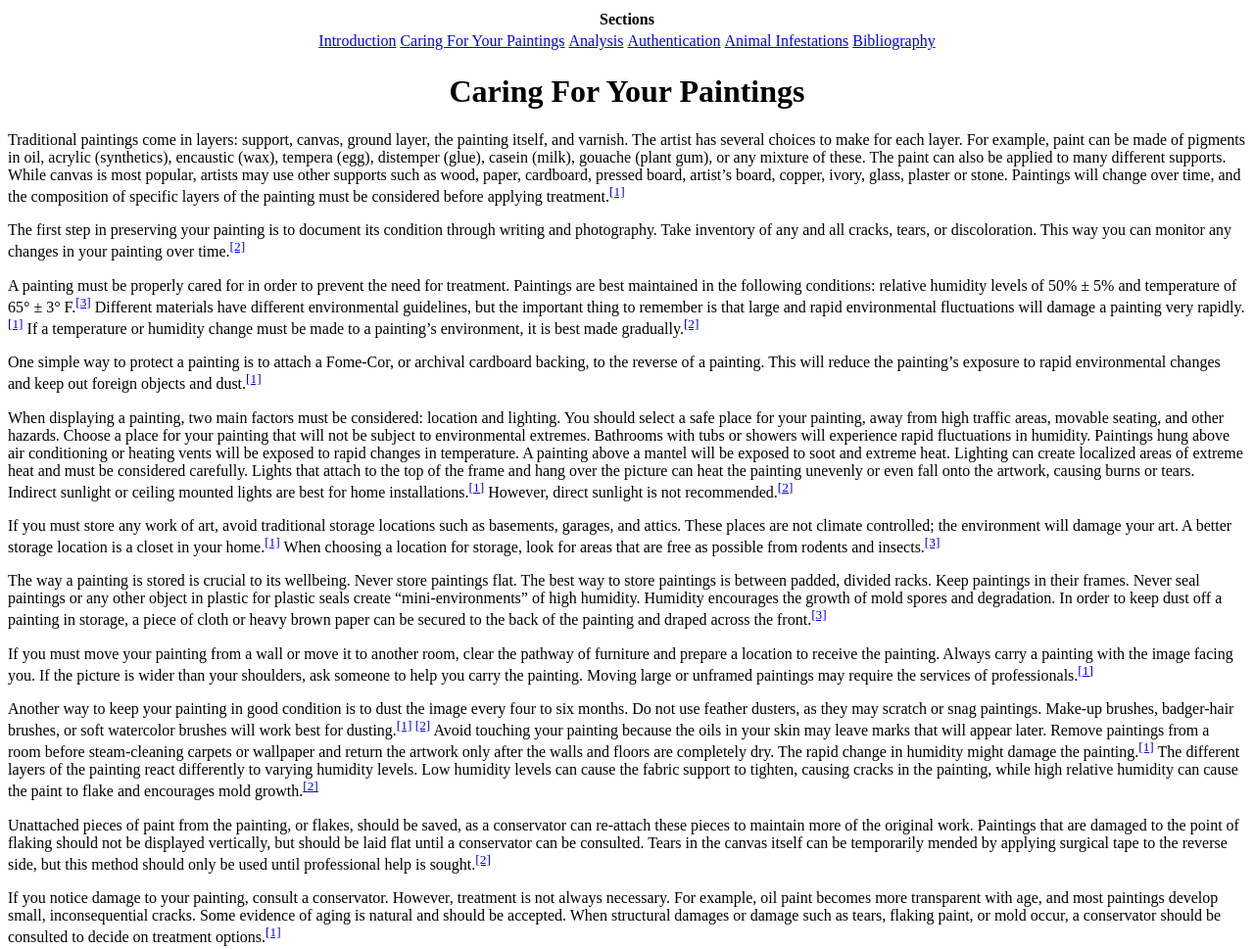
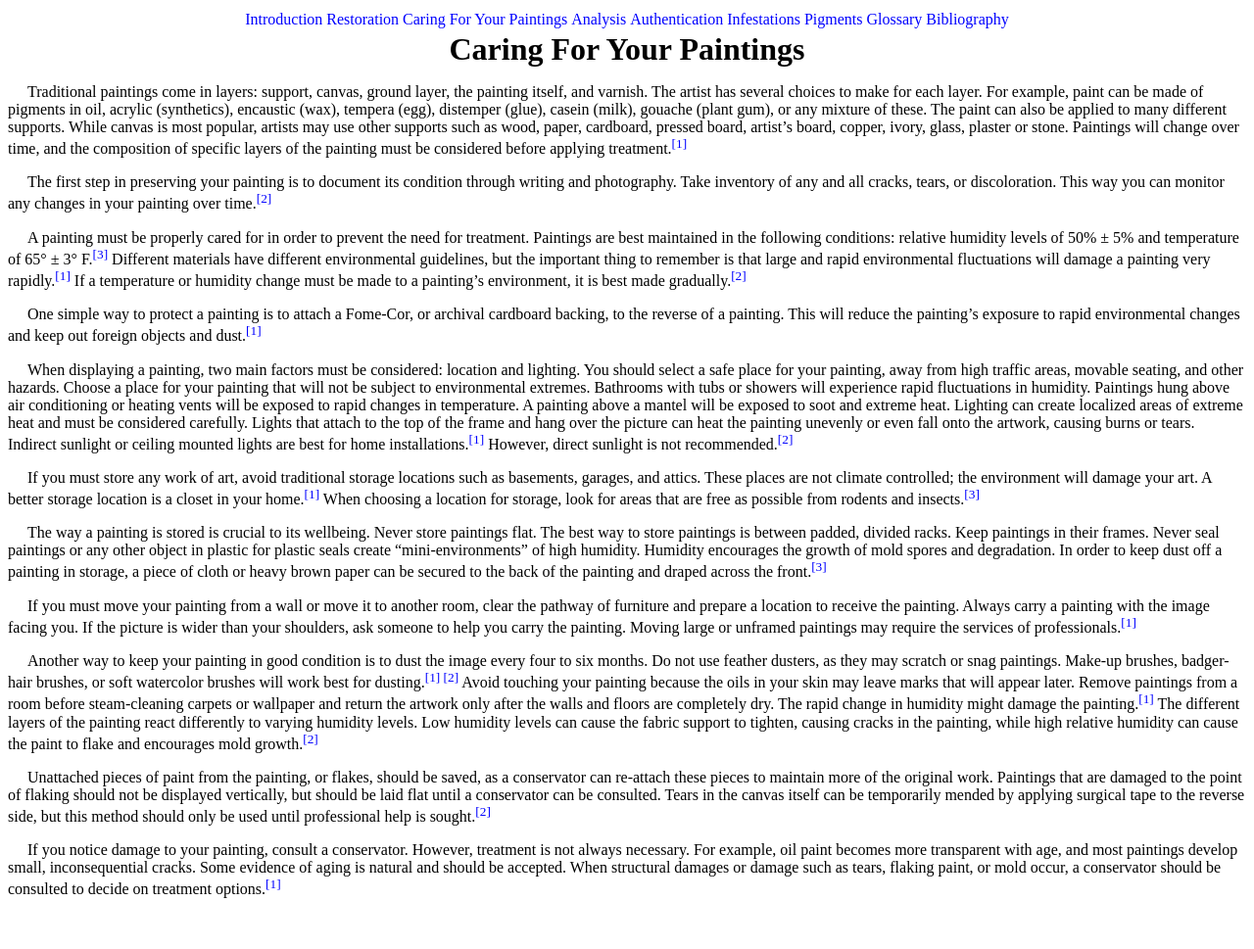
Before and after one commit to CairnsM/ChemistryOlympics, a plain HTML site: page Caring_For_Your_Paintings.html in a window 1280 px wide. Shown: the whole page at 98% size. After the commit the page ends 934 px from the top, so only its background shows below. Drawn offline with Linux system fonts and the light colour scheme.

Commit message:
Update Caring_For_Your_Paintings.html

```diff
--- a/Caring_For_Your_Paintings.html
+++ b/Caring_For_Your_Paintings.html
@@ -6,6 +6,7 @@ and open the template in the editor.
 -->
 <html>
     <head>
+        <link type="text/css" rel="stylesheet" href="Stylesheet.css"/>
         <title>Caring For Your Paintings</title>
         <meta charset="UTF-8">
         <meta name="viewport" content="width=device-width">
@@ -14,43 +15,45 @@ and open the template in the editor.
         <div class="nav">
             <table align="center">
                <thead>
-                  <th colspan ="6">Sections</th>
                </thead>
                <tbody>
                   <tr>
-                     <td><a href="http://matesartchemistry.net23.net/index.html">Introduction</a></td>
-                     <td><a href="http://matesartchemistry.net23.net/Caring_For_Your_Paintings.html">Caring For Your Paintings</a></td>
-                     <td><a href="http://matesartchemistry.net23.net/Analysis.html">Analysis</a></td>
-                     <td><a href="http://matesartchemistry.net23.net/Authentication.html">Authentication</a></td>
-                     <td><a href="http://matesartchemistry.net23.net/Animal_Infestations.html.html">Animal Infestations</a></td>
-                     <td><a href="http://matesartchemistry.net23.net/Bibliography.html">Bibliography</a></td>
+                     <td><a href="index.html">Introduction</a></td>
+                     <td><a href="Restoration.html">Restoration</a></td>
+                     <td><a href="Caring_For_Your_Paintings.html">Caring For Your Paintings</a></td>
+                     <td><a href="Analysis.html">Analysis</a></td>
+                     <td><a href="Authentication.html">Authentication</a></td>
+                     <td><a href="Infestations.html">Infestations</a></td>
+                     <td><a href="Pigments.html">Pigments</a></td>
+                     <td><a href="Glossary.html">Glossary</a></td>
+                     <td><a href="Bibliography.html">Bibliography</a></td>
                   </tr>
                </tbody>
            </table>
 	</div>
         <div class="Header" style="text-align:center"><h1>Caring For Your Paintings</h1></div>
         <div class="Body">
-            <p>     Traditional paintings come in layers: support, canvas, ground layer, the painting itself, and varnish.  The artist has several choices to make for each layer. For example, paint can be made of pigments in oil, acrylic (synthetics), encaustic (wax), tempera (egg), distemper (glue), casein (milk), gouache (plant gum), or any mixture of these. The paint can also be applied to many different supports. While canvas is most popular, artists may use other supports such as wood, paper, cardboard, pressed board, artist’s board, copper, ivory, glass, plaster or stone. Paintings will change over time, and the composition of specific layers of the painting must be considered before applying treatment.<sup><a href="http://matesartchemistry.net23.net/Bibliography.html#Work1">[1]</a></sup></p>
+            <p>&nbsp;&nbsp;&nbsp;&nbsp;&nbsp;Traditional paintings come in layers: support, canvas, ground layer, the painting itself, and varnish.  The artist has several choices to make for each layer. For example, paint can be made of pigments in oil, acrylic (synthetics), encaustic (wax), tempera (egg), distemper (glue), casein (milk), gouache (plant gum), or any mixture of these. The paint can also be applied to many different supports. While canvas is most popular, artists may use other supports such as wood, paper, cardboard, pressed board, artist’s board, copper, ivory, glass, plaster or stone. Paintings will change over time, and the composition of specific layers of the painting must be considered before applying treatment.<sup><a href="Bibliography.html#Work1">[1]</a></sup></p>
 
-            <p>     The first step in preserving your painting is to document its condition through writing and photography. Take inventory of any and all cracks, tears, or discoloration. This way you can monitor any changes in your painting over time.<sup><a href="http://matesartchemistry.net23.net/Bibliography.html#Work2">[2]</a></sup></p>
+            <p>&nbsp;&nbsp;&nbsp;&nbsp;&nbsp;The first step in preserving your painting is to document its condition through writing and photography. Take inventory of any and all cracks, tears, or discoloration. This way you can monitor any changes in your painting over time.<sup><a href="Bibliography.html#Work2">[2]</a></sup></p>
 
-            <p>     A painting must be properly cared for in order to prevent the need for treatment. Paintings are best maintained in the following conditions:  relative humidity levels of 50% ± 5% and temperature of 65° ± 3° F.<sup><a href="http://matesartchemistry.net23.net/Bibliography.html#Work3">[3]</a></sup> Different materials have different environmental guidelines, but the important thing to remember is that large and rapid environmental fluctuations will damage a painting very rapidly.<sup><a href="http://matesartchemistry.net23.net/Bibliography.html#Work1">[1]</a></sup> If a temperature or humidity change must be made to a painting’s environment, it is best made gradually.<sup><a href="http://matesartchemistry.net23.net/Bibliography.html#Work2">[2]</a></sup></p>
+            <p>&nbsp;&nbsp;&nbsp;&nbsp;&nbsp;A painting must be properly cared for in order to prevent the need for treatment. Paintings are best maintained in the following conditions:  relative humidity levels of 50% ± 5% and temperature of 65° ± 3° F.<sup><a href="Bibliography.html#Work3">[3]</a></sup> Different materials have different environmental guidelines, but the important thing to remember is that large and rapid environmental fluctuations will damage a painting very rapidly.<sup><a href="Bibliography.html#Work1">[1]</a></sup> If a temperature or humidity change must be made to a painting’s environment, it is best made gradually.<sup><a href="Bibliography.html#Work2">[2]</a></sup></p>
 
-            <p>     One simple way to protect a painting is to attach a Fome-Cor, or archival cardboard backing, to the reverse of a painting. This will reduce the painting’s exposure to rapid environmental changes and keep out foreign objects and dust.<sup><a href="http://matesartchemistry.net23.net/Bibliography.html#Work1">[1]</a></sup> </p>
+            <p>&nbsp;&nbsp;&nbsp;&nbsp;&nbsp;One simple way to protect a painting is to attach a Fome-Cor, or archival cardboard backing, to the reverse of a painting. This will reduce the painting’s exposure to rapid environmental changes and keep out foreign objects and dust.<sup><a href="Bibliography.html#Work1">[1]</a></sup> </p>
 
-            <p>     When displaying a painting, two main factors must be considered: location and lighting. You should select a safe place for your painting, away from high traffic areas, movable seating, and other hazards. Choose a place for your painting that will not be subject to environmental extremes. Bathrooms with tubs or showers will experience rapid fluctuations in humidity. Paintings hung above air conditioning or heating vents will be exposed to rapid changes in temperature. A painting above a mantel will be exposed to soot and extreme heat. Lighting can create localized areas of extreme heat and must be considered carefully. Lights that attach to the top of the frame and hang over the picture can heat the painting unevenly or even fall onto the artwork, causing burns or tears. Indirect sunlight or ceiling mounted lights are best for home installations.<sup><a href="http://matesartchemistry.net23.net/Bibliography.html#Work1">[1]</a></sup> However, direct sunlight is not recommended.<sup><a href="http://matesartchemistry.net23.net/Bibliography.html#Work2">[2]</a></sup></p>
+            <p>&nbsp;&nbsp;&nbsp;&nbsp;&nbsp;When displaying a painting, two main factors must be considered: location and lighting. You should select a safe place for your painting, away from high traffic areas, movable seating, and other hazards. Choose a place for your painting that will not be subject to environmental extremes. Bathrooms with tubs or showers will experience rapid fluctuations in humidity. Paintings hung above air conditioning or heating vents will be exposed to rapid changes in temperature. A painting above a mantel will be exposed to soot and extreme heat. Lighting can create localized areas of extreme heat and must be considered carefully. Lights that attach to the top of the frame and hang over the picture can heat the painting unevenly or even fall onto the artwork, causing burns or tears. Indirect sunlight or ceiling mounted lights are best for home installations.<sup><a href="Bibliography.html#Work1">[1]</a></sup> However, direct sunlight is not recommended.<sup><a href="Bibliography.html#Work2">[2]</a></sup></p>
 
-            <p>     If you must store any work of art, avoid traditional storage locations such as basements, garages, and attics. These places are not climate controlled; the environment will damage your art. A better storage location is a closet in your home.<sup><a href="http://matesartchemistry.net23.net/Bibliography.html#Work1">[1]</a></sup> When choosing a location for storage, look for areas that are free as possible from rodents and insects.<sup><a href="http://matesartchemistry.net23.net/Bibliography.html#Work3">[3]</a></sup></p>
+            <p>&nbsp;&nbsp;&nbsp;&nbsp;&nbsp;If you must store any work of art, avoid traditional storage locations such as basements, garages, and attics. These places are not climate controlled; the environment will damage your art. A better storage location is a closet in your home.<sup><a href="Bibliography.html#Work1">[1]</a></sup> When choosing a location for storage, look for areas that are free as possible from rodents and insects.<sup><a href="Bibliography.html#Work3">[3]</a></sup></p>
 
-            <p>     The way a painting is stored is crucial to its wellbeing. Never store paintings flat. The best way to store paintings is between padded, divided racks. Keep paintings in their frames. Never seal paintings or any other object in plastic for plastic seals create “mini-environments” of high humidity. Humidity encourages the growth of mold spores and degradation. In order to keep dust off a painting in storage, a piece of cloth or heavy brown paper can be secured to the back of the painting and draped across the front.<sup><a href="http://matesartchemistry.net23.net/Bibliography.html#Work3">[3]</a></sup></p>
+            <p>&nbsp;&nbsp;&nbsp;&nbsp;&nbsp;The way a painting is stored is crucial to its wellbeing. Never store paintings flat. The best way to store paintings is between padded, divided racks. Keep paintings in their frames. Never seal paintings or any other object in plastic for plastic seals create “mini-environments” of high humidity. Humidity encourages the growth of mold spores and degradation. In order to keep dust off a painting in storage, a piece of cloth or heavy brown paper can be secured to the back of the painting and draped across the front.<sup><a href="Bibliography.html#Work3">[3]</a></sup></p>
 
-            <p>     If you must move your painting from a wall or move it to another room, clear the pathway of furniture and prepare a location to receive the painting. Always carry a painting with the image facing you. If the picture is wider than your shoulders, ask someone to help you carry the painting. Moving large or unframed paintings may require the services of professionals.<sup><a href="http://matesartchemistry.net23.net/Bibliography.html#Work1">[1]</a></sup></p>
+            <p>&nbsp;&nbsp;&nbsp;&nbsp;&nbsp;If you must move your painting from a wall or move it to another room, clear the pathway of furniture and prepare a location to receive the painting. Always carry a painting with the image facing you. If the picture is wider than your shoulders, ask someone to help you carry the painting. Moving large or unframed paintings may require the services of professionals.<sup><a href="Bibliography.html#Work1">[1]</a></sup></p>
 
-            <p>     Another way to keep your painting in good condition is to dust the image every four to six months. Do not use feather dusters, as they may scratch or snag paintings. Make-up brushes, badger-hair brushes, or soft watercolor brushes will work best for dusting.<sup><a href="http://matesartchemistry.net23.net/Bibliography.html#Work1">[1]</a> <a href="http://matesartchemistry.net23.net/Bibliography.html#Work2">[2]</a></sup> Avoid touching your painting because the oils in your skin may leave marks that will appear later. Remove paintings from a room before steam-cleaning carpets or wallpaper and return the artwork only after the walls and floors are completely dry. The rapid change in humidity might damage the painting.<sup><a href="http://matesartchemistry.net23.net/Bibliography.html#Work1">[1]</a></sup> The different layers of the painting react differently to varying humidity levels. Low humidity levels can cause the fabric support to tighten, causing cracks in the painting, while high relative humidity can cause the paint to flake and encourages mold growth.<sup><a href="http://matesartchemistry.net23.net/Bibliography.html#Work2">[2]</a></sup></p>
+            <p>&nbsp;&nbsp;&nbsp;&nbsp;&nbsp;Another way to keep your painting in good condition is to dust the image every four to six months. Do not use feather dusters, as they may scratch or snag paintings. Make-up brushes, badger-hair brushes, or soft watercolor brushes will work best for dusting.<sup><a href="Bibliography.html#Work1">[1]</a> <a href="Bibliography.html#Work2">[2]</a></sup> Avoid touching your painting because the oils in your skin may leave marks that will appear later. Remove paintings from a room before steam-cleaning carpets or wallpaper and return the artwork only after the walls and floors are completely dry. The rapid change in humidity might damage the painting.<sup><a href="Bibliography.html#Work1">[1]</a></sup> The different layers of the painting react differently to varying humidity levels. Low humidity levels can cause the fabric support to tighten, causing cracks in the painting, while high relative humidity can cause the paint to flake and encourages mold growth.<sup><a href="Bibliography.html#Work2">[2]</a></sup></p>
 
-            <p>     Unattached pieces of paint from the painting, or flakes, should be saved, as a conservator can re-attach these pieces to maintain more of the original work. Paintings that are damaged to the point of flaking should not be displayed vertically, but should be laid flat until a conservator can be consulted. Tears in the canvas itself can be temporarily mended by applying surgical tape to the reverse side, but this method should only be used until professional help is sought.<sup><a href="http://matesartchemistry.net23.net/Bibliography.html#Work2">[2]</a></sup></p>
+            <p>&nbsp;&nbsp;&nbsp;&nbsp;&nbsp;Unattached pieces of paint from the painting, or flakes, should be saved, as a conservator can re-attach these pieces to maintain more of the original work. Paintings that are damaged to the point of flaking should not be displayed vertically, but should be laid flat until a conservator can be consulted. Tears in the canvas itself can be temporarily mended by applying surgical tape to the reverse side, but this method should only be used until professional help is sought.<sup><a href="Bibliography.html#Work2">[2]</a></sup></p>
 
-            <p>     If you notice damage to your painting, consult a conservator. However, treatment is not always necessary. For example, oil paint becomes more transparent with age, and most paintings develop small, inconsequential cracks. Some evidence of aging is natural and should be accepted. When structural damages or damage such as tears, flaking paint, or mold occur, a conservator should be consulted to decide on treatment options.<sup><a href="http://matesartchemistry.net23.net/Bibliography.html#Work1">[1]</a></sup></p>
+            <p>&nbsp;&nbsp;&nbsp;&nbsp;&nbsp;If you notice damage to your painting, consult a conservator. However, treatment is not always necessary. For example, oil paint becomes more transparent with age, and most paintings develop small, inconsequential cracks. Some evidence of aging is natural and should be accepted. When structural damages or damage such as tears, flaking paint, or mold occur, a conservator should be consulted to decide on treatment options.<sup><a href="Bibliography.html#Work1">[1]</a></sup></p>
         </div>
     </body>
 </html>
```
